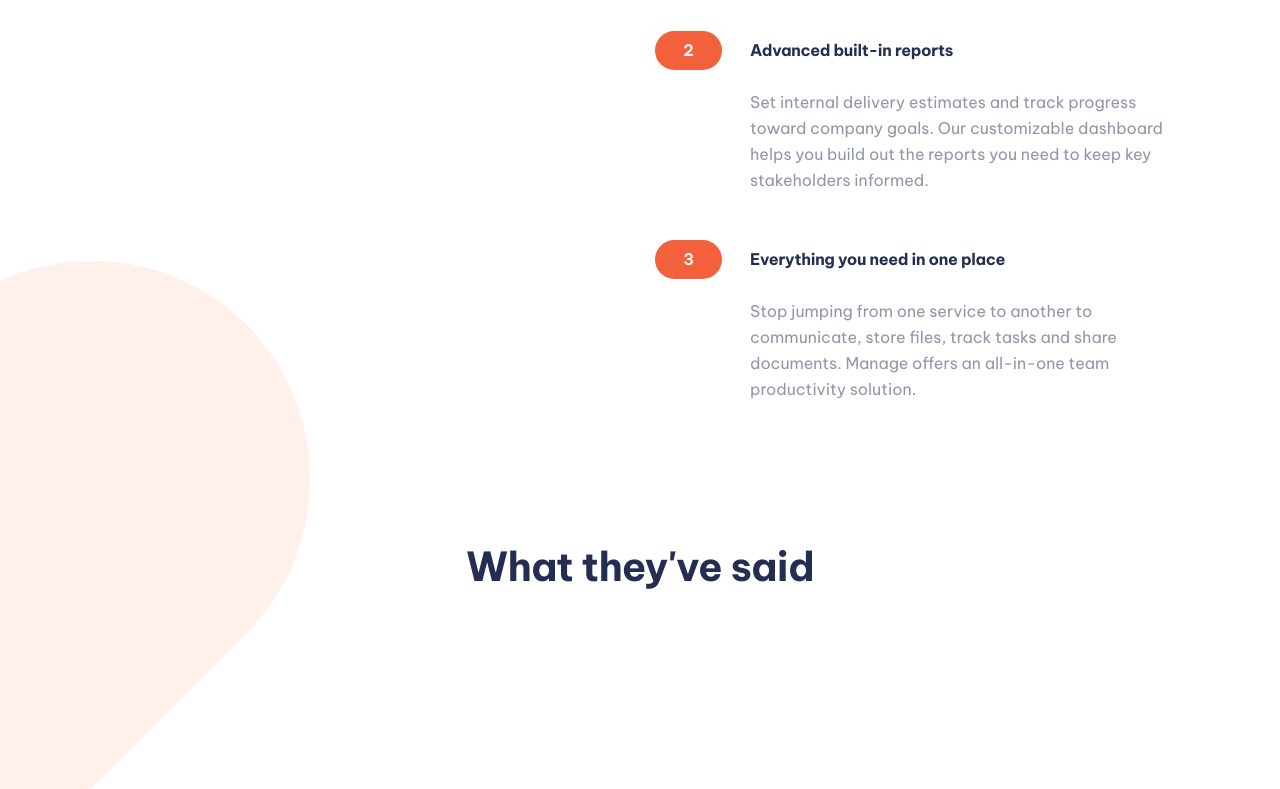
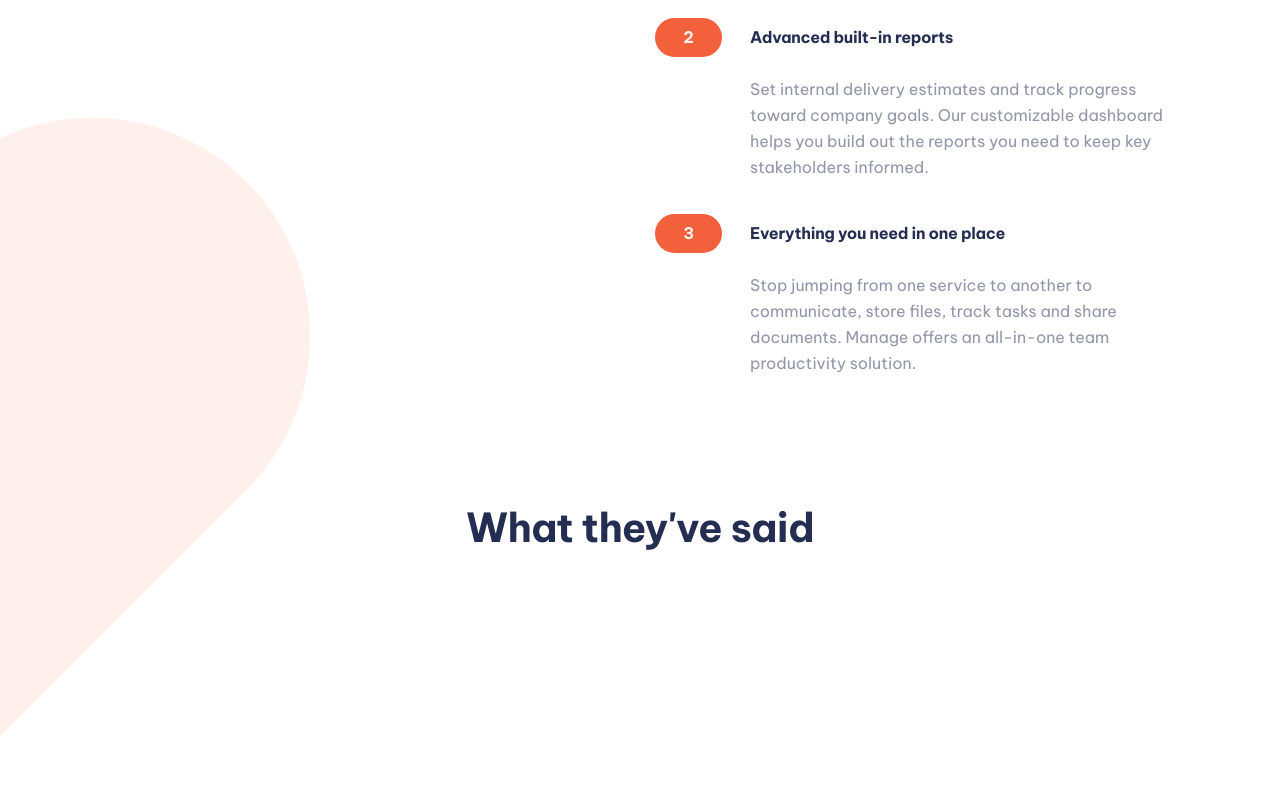
Before and after one commit to Eileenpk/Manage, a Next.js app: page / in a window 1280 px wide. Shown: the part 1036-1825 px from the top of the page. Built offline with nearby package versions, Linux system fonts and the light colour scheme.

Commit message:
refactor:CSS

```diff
--- a/src/styles/Home.module.css
+++ b/src/styles/Home.module.css
@@ -74,4 +74,8 @@
   .listDescription {
       margin-left: 5.9375rem;
   }
+
+  .listDescription:last-of-type {
+    margin-bottom: 2.125rem;
+  }
 }
--- a/src/styles/Reviews.module.css
+++ b/src/styles/Reviews.module.css
@@ -75,6 +75,10 @@
   }
 
 @media(min-width: 43.75rem) {
+    .heading {
+      margin-bottom: 4.4375rem;
+    }
+
     .slide {
         margin-bottom: 3rem;
     }
--- a/src/styles/globals.css
+++ b/src/styles/globals.css
@@ -206,7 +206,7 @@ button {
 }
   body {
     background-image: url(/images/desktop-top-background-img.png), url(/images/desktop-bottom-background-img.png);
-    background-position: top right, bottom 600px left;
+    background-position: top right, bottom 42.5625rem left;
     background-repeat: no-repeat, no-repeat;
     padding: 0 2.8125rem 0 2.8125rem;
     overflow-x: hidden;
```
